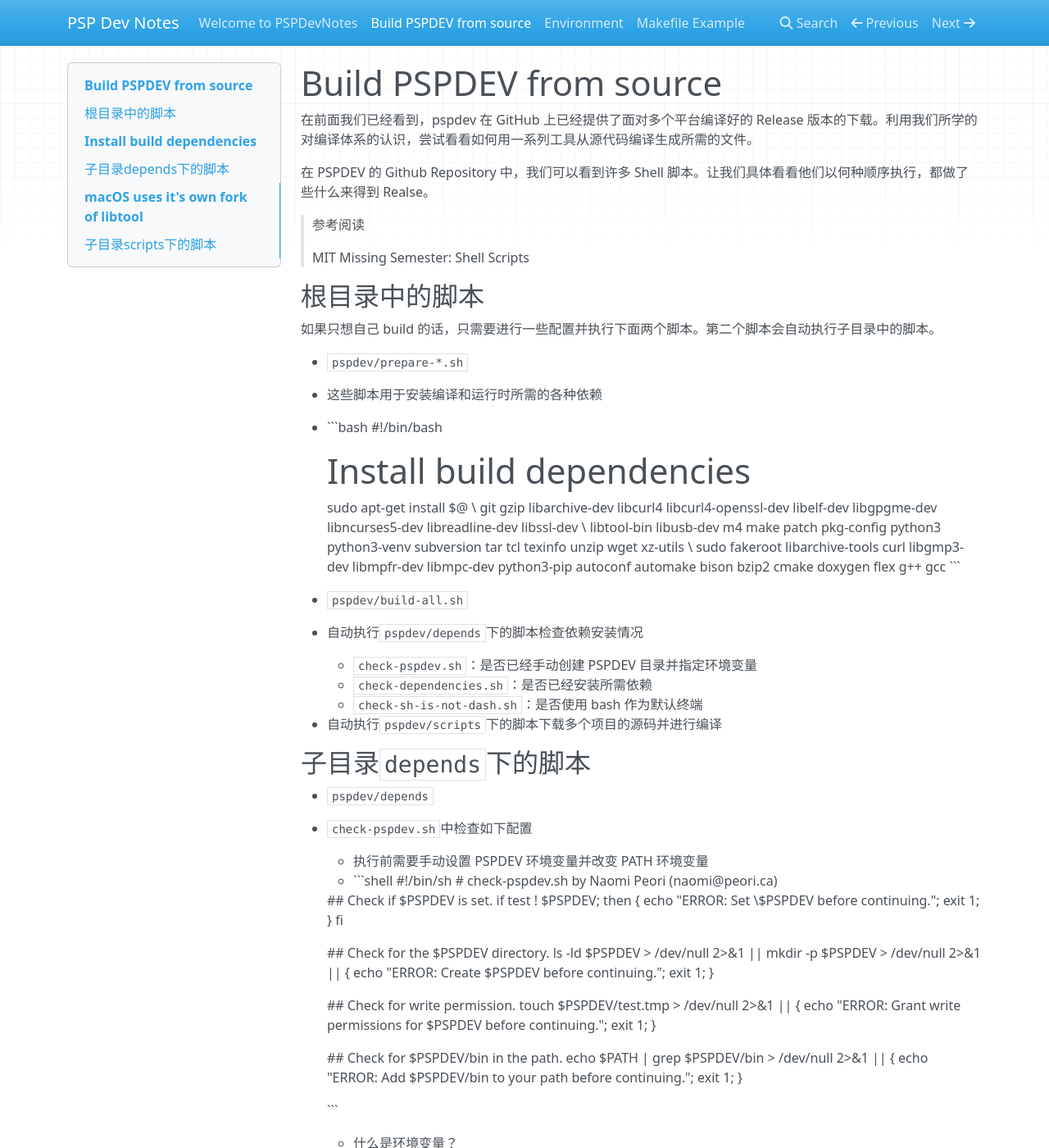
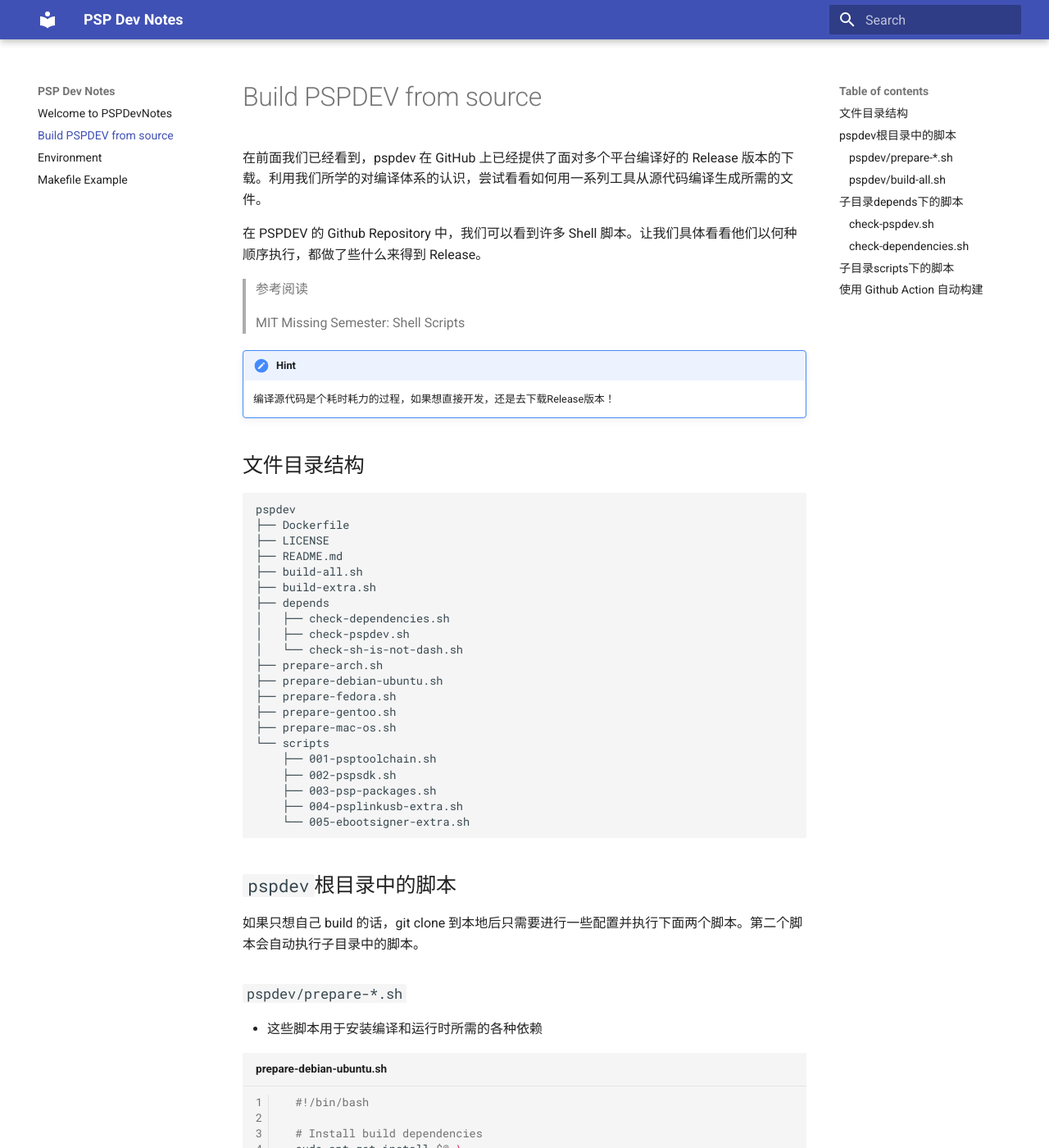
Before and after one commit to xeonliu/PSPDevNote, an MkDocs documentation site: the page built from docs/buildformsource.md, in a window 1280 px wide and 1400 px high. Shown: the whole window at 82% size. Built offline with MkDocs 1.6.1 and Material for MkDocs 9.7.7, drawn with Linux system fonts in a browser that asks for light colours; nearby versions of some CDN libraries; some of the changed text lies outside the part shown.

Commit message:
Writing is hard

````diff
--- a/docs/buildformsource.md
+++ b/docs/buildformsource.md
@@ -2,107 +2,138 @@
 
 在前面我们已经看到，pspdev 在 GitHub 上已经提供了面对多个平台编译好的 Release 版本的下载。利用我们所学的对编译体系的认识，尝试看看如何用一系列工具从源代码编译生成所需的文件。
 
-在 PSPDEV 的 Github Repository 中，我们可以看到许多 Shell 脚本。让我们具体看看他们以何种顺序执行，都做了些什么来得到 Realse。
+在 PSPDEV 的 Github Repository 中，我们可以看到许多 Shell 脚本。让我们具体看看他们以何种顺序执行，都做了些什么来得到 Release。
 
 > 参考阅读
 >
 > MIT Missing Semester: Shell Scripts
 
-## 根目录中的脚本
+!!! Hint
+	编译源代码是个耗时耗力的过程，如果想直接开发，还是去下载Release版本！
+## 文件目录结构
+```
+pspdev
+├── Dockerfile
+├── LICENSE
+├── README.md
+├── build-all.sh
+├── build-extra.sh
+├── depends
+│   ├── check-dependencies.sh
+│   ├── check-pspdev.sh
+│   └── check-sh-is-not-dash.sh
+├── prepare-arch.sh
+├── prepare-debian-ubuntu.sh
+├── prepare-fedora.sh
+├── prepare-gentoo.sh
+├── prepare-mac-os.sh
+└── scripts
+    ├── 001-psptoolchain.sh
+    ├── 002-pspsdk.sh
+    ├── 003-psp-packages.sh
+    ├── 004-psplinkusb-extra.sh
+    └── 005-ebootsigner-extra.sh
+```
 
-如果只想自己 build 的话，只需要进行一些配置并执行下面两个脚本。第二个脚本会自动执行子目录中的脚本。
+## `pspdev`根目录中的脚本
 
-- `pspdev/prepare-*.sh`
+如果只想自己 build 的话，git clone 到本地后只需要进行一些配置并执行下面两个脚本。第二个脚本会自动执行子目录中的脚本。
 
-  - 这些脚本用于安装编译和运行时所需的各种依赖
-  - ```bash
-    #!/bin/bash
+### `pspdev/prepare-*.sh`
 
-    # Install build dependencies
-    sudo apt-get install $@ \
-    git gzip libarchive-dev libcurl4 libcurl4-openssl-dev libelf-dev libgpgme-dev libncurses5-dev libreadline-dev libssl-dev \
-    libtool-bin libusb-dev m4 make patch pkg-config python3 python3-venv subversion tar tcl texinfo unzip wget xz-utils \
-    sudo fakeroot libarchive-tools curl libgmp3-dev libmpfr-dev libmpc-dev python3-pip autoconf automake bison bzip2 cmake doxygen flex g++ gcc
-    ```
+- 这些脚本用于安装编译和运行时所需的各种依赖
 
-- `pspdev/build-all.sh`
+```bash title="prepare-debian-ubuntu.sh" linenums="1"
+  #!/bin/bash
 
-  - 自动执行`pspdev/depends`下的脚本检查依赖安装情况
+  # Install build dependencies
+  sudo apt-get install $@ \
+  git gzip libarchive-dev libcurl4 libcurl4-openssl-dev libelf-dev libgpgme-dev libncurses5-dev libreadline-dev libssl-dev \
+  libtool-bin libusb-dev m4 make patch pkg-config python3 python3-venv subversion tar tcl texinfo unzip wget xz-utils \
+  sudo fakeroot libarchive-tools curl libgmp3-dev libmpfr-dev libmpc-dev python3-pip autoconf automake bison bzip2 cmake doxygen flex g++ gcc
+```
+
+### `pspdev/build-all.sh`
+
+- 自动执行`pspdev/depends`下的脚本检查依赖安装情况
     - `check-pspdev.sh`：是否已经手动创建 PSPDEV 目录并指定环境变量
     - `check-dependencies.sh`：是否已经安装所需依赖
     - `check-sh-is-not-dash.sh`：是否使用 bash 作为默认终端
-  - 自动执行`pspdev/scripts`下的脚本下载多个项目的源码并进行编译
+- 自动执行`pspdev/scripts`下的脚本下载多个项目的源码并进行编译
 
 ## 子目录`depends`下的脚本
 
-- `pspdev/depends`
+### `check-pspdev.sh`
 
-  - `check-pspdev.sh`中检查如下配置
+  - 执行前需要手动设置 PSPDEV 环境变量并改变 PATH 环境变量
+  - 检查如下配置
+```shell linenums="1" hl_lines="4 7 10 13"
+  #!/bin/sh
+  # check-pspdev.sh by Naomi Peori (naomi@peori.ca)
 
-    - 执行前需要手动设置 PSPDEV 环境变量并改变 PATH 环境变量
-    - ```shell
-      #!/bin/sh
-      # check-pspdev.sh by Naomi Peori (naomi@peori.ca)
+  ## Check if $PSPDEV is set.
+  if test ! $PSPDEV; then { echo "ERROR: Set \$PSPDEV before continuing."; exit 1; } fi
 
-      ## Check if $PSPDEV is set.
-      if test ! $PSPDEV; then { echo "ERROR: Set \$PSPDEV before continuing."; exit 1; } fi
+  ## Check for the $PSPDEV directory.
+  ls -ld $PSPDEV > /dev/null 2>&1 || mkdir -p $PSPDEV > /dev/null 2>&1 || { echo "ERROR: Create $PSPDEV before continuing."; exit 1; }
 
-      ## Check for the $PSPDEV directory.
-      ls -ld $PSPDEV > /dev/null 2>&1 || mkdir -p $PSPDEV > /dev/null 2>&1 || { echo "ERROR: Create $PSPDEV before continuing."; exit 1; }
+  ## Check for write permission.
+  touch $PSPDEV/test.tmp > /dev/null 2>&1 || { echo "ERROR: Grant write permissions for $PSPDEV before continuing."; exit 1; }
 
-      ## Check for write permission.
-      touch $PSPDEV/test.tmp > /dev/null 2>&1 || { echo "ERROR: Grant write permissions for $PSPDEV before continuing."; exit 1; }
+  ## Check for $PSPDEV/bin in the path.
+  echo $PATH | grep $PSPDEV/bin > /dev/null 2>&1 || { echo "ERROR: Add $PSPDEV/bin to your path before continuing."; exit 1; }
 
-      ## Check for $PSPDEV/bin in the path.
-      echo $PATH | grep $PSPDEV/bin > /dev/null 2>&1 || { echo "ERROR: Add $PSPDEV/bin to your path before continuing."; exit 1; }
+```
 
-      ```
+- 什么是环境变量？
+    - 参考 MIT Missing Semester 第一集
+- 如何设置环境变量？
 
-    - 什么是环境变量？
-      - 参考 MIT Missing Semester 第一集
-    - 如何设置环境变量？
+    - `export <NAME>='<value>'`
+    - 通过在`~/.bashrc`中添加这一行使得每次启动 shell 时生效
+    - 输入`source ~/.bashrc`以重新加载
+!!! 官方说明
+	Add this to your login script (example: ~/.bash_profile) Note: Ensure that you have full access to the PSPDEV path. You can change the PSPDEV path with the following requirements: only use absolute paths, don't use spaces, only use Latin characters.
+	```shell linenums="1"
+	export PSPDEV=/usr/local/pspdev
+	export PATH=$PATH:$PSPDEV/bin
+	```
 
-      - `export <NAME>='<value>'`
-      - 通过在`~/.bashrc`中添加这一行使得每次启动 shell 时生效
-      - 输入`source ~/.bashrc`以重新加载
+### `check-dependencies.sh`
 
-    - 官方说明
+- 负责检查如下依赖
+```shell linenums="1"
+     check_program   which
+     check_program   git
+     check_program   patch
+     check_program   autoconf
+     check_program   automake
+     check_program   make
+     check_program   cmake
+     check_program   gcc
+     check_program   g++
+     check_program   bison
+     check_program   flex
+     check_program   python3
+     check_program   pip3
+     check_program   gpgme-tool
 
-      - Add this to your login script (example: ~/.bash_profile) Note: Ensure that you have full access to the PSPDEV path. You can change the PSPDEV path with the following requirements: only use absolute paths, don't use spaces, only use Latin characters.
+     # macOS uses it's own fork of libtool
+     if [ "$(uname)" != "Darwin" ]; then
+     check_program libtoolize
+     else
+     check_program glibtoolize
+     fi
 
-      ```
-      export PSPDEV=/usr/local/pspdev
-      export PATH=$PATH:$PSPDEV/bin
-      ```
-
-  - `check-dependencies.sh`负责检查如下依赖
-
-    - ```shell
-        check_program   which
-        check_program   git
-        check_program   patch
-        check_program   autoconf
-        check_program   automake
-        check_program   make
-        check_program   cmake
-        check_program   gcc
-        check_program   g++
-        check_program   bison
-        check_program   flex
-        check_program   python3
-        check_program   pip3
-        check_program   gpgme-tool
-
-        # macOS uses it's own fork of libtool
-        if [ "$(uname)" != "Darwin" ]; then
-        check_program libtoolize
-        else
-        check_program glibtoolize
-        fi
-
-        check_library   libarchive
-        check_library   openssl
-        check_library   ncurses
-      ```
+     check_library   libarchive
+     check_library   openssl
+     check_library   ncurses
+```
 
 ## 子目录`scripts`下的脚本
+
+```
+
+```
+
+## 使用 Github Action 自动构建
--- a/mkdocs.yml
+++ b/mkdocs.yml
@@ -1 +1,19 @@
 site_name: PSP Dev Notes
+theme:
+  name: material
+markdown_extensions:
+  - pymdownx.superfences
+  - admonition
+  - pymdownx.details
+  - pymdownx.tabbed:
+      alternate_style: true
+  - pymdownx.highlight:
+      anchor_linenums: true
+      line_spans: __span
+      pygments_lang_class: true
+  - pymdownx.inlinehilite
+  - pymdownx.snippets
+  - pymdownx.superfences
+  - def_list
+  - pymdownx.tasklist:
+      custom_checkbox: true
````
